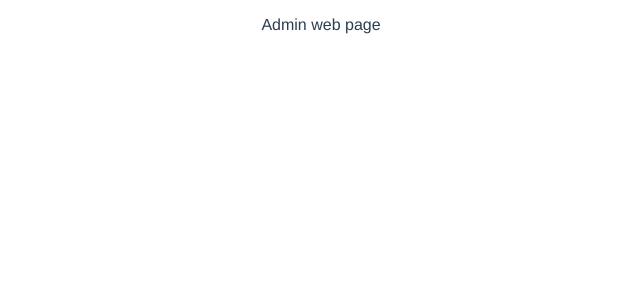
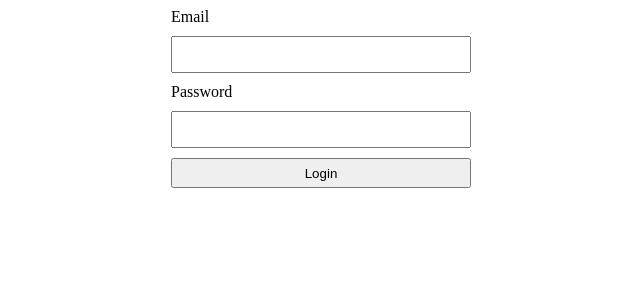
Before and after one commit to daclimb/admin-web, a Vue app: page / in a window 1280 px wide. Shown: the top 300 px of the page, without its empty margins (319-959 px from the left). Built offline with nearby package versions, Linux system fonts and the light colour scheme; the HTML template or start-up script is replaced by a standard one.

Commit message:
로그인 작업 중

```diff
--- a/package.json
+++ b/package.json
@@ -9,6 +9,7 @@
     "test": ""
   },
   "dependencies": {
+    "axios": "^1.2.2",
     "core-js": "^3.8.3",
     "vue": "^3.2.13",
     "vue-class-component": "^8.0.0-0",
--- a/src/App.vue
+++ b/src/App.vue
@@ -1,19 +1,12 @@
 <template>
-  <MainView/>
+  <LoginView/>
 </template>
 
 <style lang="scss">
-#app {
-  font-family: Avenir, Helvetica, Arial, sans-serif;
-  -webkit-font-smoothing: antialiased;
-  -moz-osx-font-smoothing: grayscale;
-  text-align: center;
-  color: #2c3e50;
-}
 </style>
 <script>
-import MainView from '@/views/MainView'
+import LoginView from '@/views/LoginView'
 export default {
-  components: { MainView }
+  components: { LoginView },
 }
 </script>
--- a/src/main.ts
+++ b/src/main.ts
@@ -1,5 +1,8 @@
 import { createApp } from 'vue'
 import App from './App.vue'
 import router from './router'
+import {Apis} from "@/services/api/apis";
 
 createApp(App).use(router).mount('#app')
+
+export const apis = new Apis('http://localhost');
--- /dev/null
+++ b/src/services/api/apis.ts
@@ -0,0 +1,19 @@
+import {UserApi} from "@/services/api/user.api";
+import axios from "axios";
+
+export class Apis {
+    public readonly user: UserApi;
+
+    constructor(
+        url: string
+    ) {
+        const client = axios.create({
+            baseURL: url,
+            headers: {
+                'Content-Type': 'application/json'
+            }
+        });
+        this.user = new UserApi(client);
+    }
+
+}
--- /dev/null
+++ b/src/services/api/user.api.ts
@@ -0,0 +1,16 @@
+import {AxiosInstance, AxiosResponse} from "axios";
+
+export interface LoginRequest {
+    email: string;
+    password: string;
+}
+
+export class UserApi {
+    constructor(
+        private readonly axios: AxiosInstance
+    ) {}
+
+    public async login(request: LoginRequest): Promise<AxiosResponse> {
+        return this.axios.post("/api/admin/login", request)
+    }
+}
--- /dev/null
+++ b/src/views/LoginView.vue
@@ -0,0 +1,66 @@
+<template>
+  <div class="login-main">
+    <div class="form">
+      <label for="emailAddress">Email</label>
+      <input id="emailAddress" v-model="emailAddress"/>
+      <label for="password">Password</label>
+      <input id="password" type="password" v-model="password">
+      <button class="login-button" v-on:click="onClickLogin">Login</button>
+    </div>
+  </div>
+</template>
+
+<script>
+import { apis } from '@/main'
+
+export default {
+  name: 'LoginView',
+  data() {
+    return {
+      emailAddress: '',
+      password: ''
+    }
+  },
+  methods: {
+    onClickLogin() {
+      apis.user.login({
+        email: this.emailAddress,
+        password: this.password
+      })
+          .catch(err => console.log(err))
+    }
+  }
+}
+</script>
+
+<style lang="scss" scoped>
+
+.login-main {
+  display: flex;
+  justify-content: center;
+
+  .form {
+    width: 300px;
+    display: flex;
+    flex-direction: column;
+
+    * {
+      margin-bottom: 10px;
+    }
+
+    input {
+      font-size: 20px;
+      padding: 5px;
+    }
+
+    .login-button {
+      height: 30px;
+
+      &:hover {
+        cursor: pointer;
+      }
+    }
+  }
+}
+
+</style>
```
Also changed, not shown: src/services/api/gym.api.ts (added, +7 -0 lines), src/services/auth/authentication.service.ts (added), 2 other files (tests, documents, lock files or other folders).
